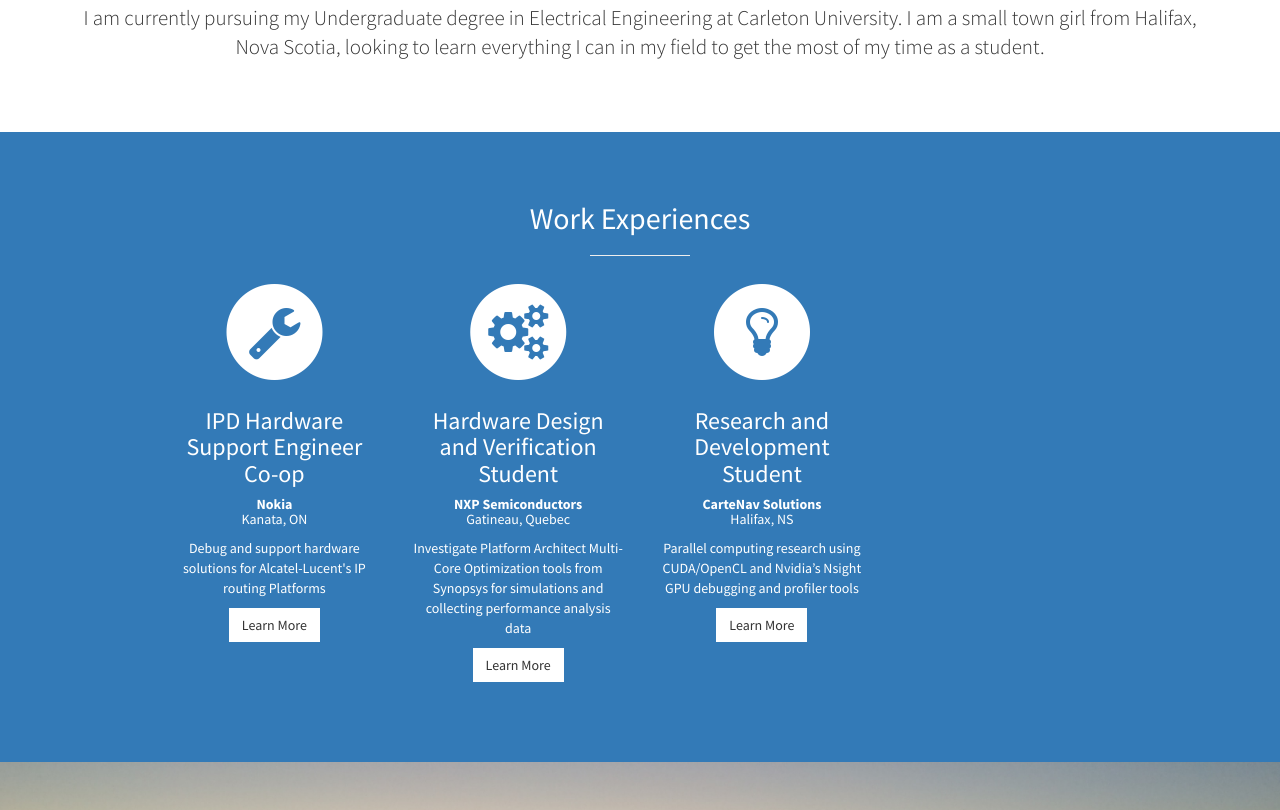
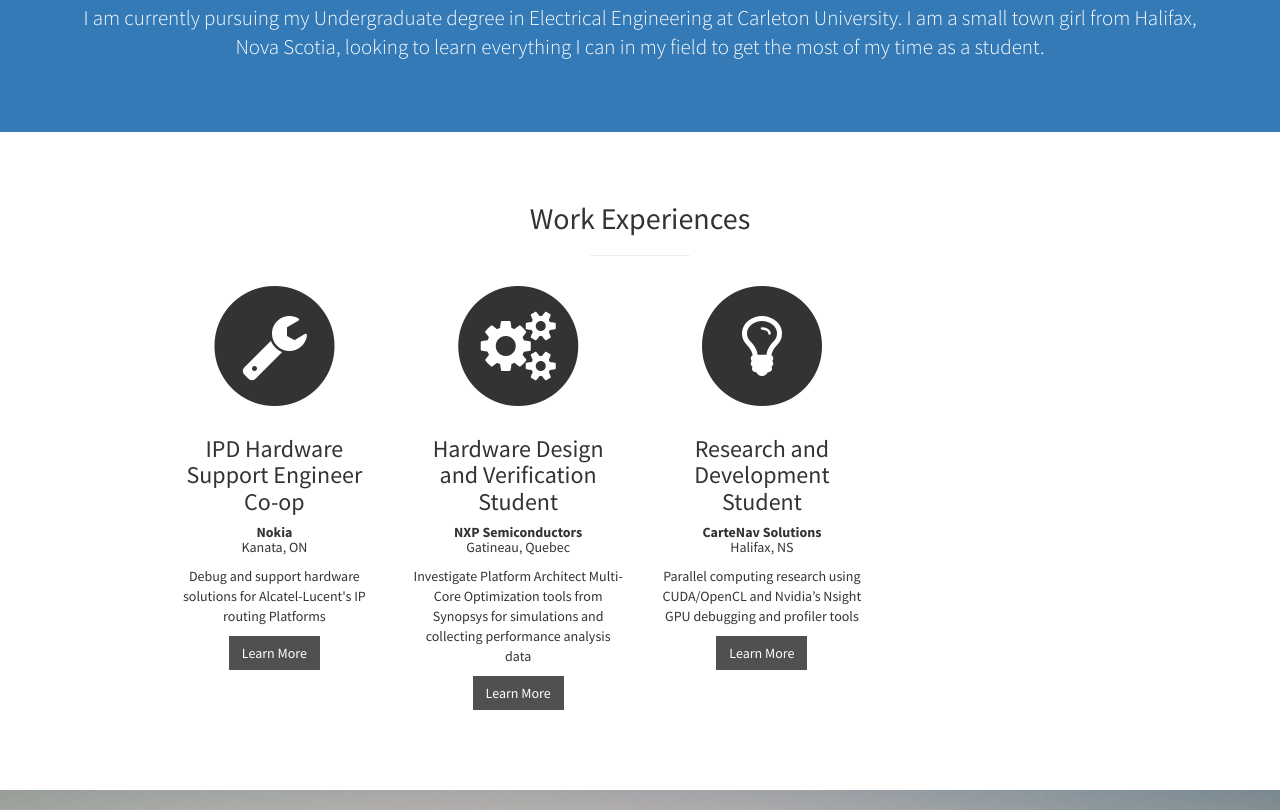
Before and after one commit to emmawang9/emmawang9.github.io, a plain HTML site: page index.html in a window 1280 px wide. Shown: the part 910-1720 px from the top of the page. Drawn offline with Linux system fonts and the light colour scheme.

Commit message:
fixed buttons and changed bg colours

```diff
--- a/css/stylish-portfolio.css
+++ b/css/stylish-portfolio.css
@@ -30,11 +30,10 @@ body {
 }
 
 /* Custom Button Styles */
-
 .btn-dark {
     border-radius: 0;
     color: #fff;
-    background-color: rgba(80,80,80,0.4);
+    background-color: rgba(80,80,80, 0.4);
 }
 
 .btn-dark:hover,
@@ -42,6 +41,19 @@ body {
 .btn-dark:active {
     color: #fff;
     background-color: rgba(0,0,0,0.7);
+}
+
+.btn-dark-experience {
+    border-radius: 0;
+    color: #fff;
+    background-color: rgba(80,80,80, 1);
+}
+
+.btn-dark-experience:hover,
+.btn-dark-experience:focus,
+.btn-dark-experience:active {
+    color: #fff;
+    background-color: rgba(0,0,0,0.4);
 }
 
 .btn-light {
--- a/index.html
+++ b/index.html
@@ -71,7 +71,7 @@
     </header>
 
     <!-- About -->
-    <section id="about" class="about">
+    <section id="about" class="about bg-primary">
         <div class="container">
             <div class="row">
                 <div class="col-lg-12 text-center">
@@ -93,7 +93,7 @@
 
     <!-- Work Experiences -->
     <!-- The circle icons use Font Awesome's stacked icon classes. For more information, visit http://fontawesome.io/examples/ -->
-    <section id="experiences" class="experiences bg-primary">
+    <section id="experiences" class="experiences">
         <div class="container">
             <div class="row text-center">
                 <div class="col-lg-10 col-lg-offset-1">
@@ -102,38 +102,38 @@
                     <div class="row">
                         <div class="col-md-3 col-sm-6">
                             <div class="experiences-item">
-                                <span class="fa-stack fa-4x">
+                                <span class="fa-stack fa-5x">
                                 <i class="fa fa-circle fa-stack-2x"></i>
-                                <i class="fa fa-wrench fa-stack-1x text-primary"></i>
+                                <i class="fa fa-wrench fa-stack-1x" style="color: white"></i>
                             </span>
                                 <h3>IPD Hardware Support Engineer Co-op</h3>
                                 <h5><strong>Nokia</strong><br>Kanata, ON</h5>
                                 <p>Debug and support hardware solutions for Alcatel-Lucent's IP routing Platforms</p>
-                                <a href="https://www.nokia.com/" target="_blank" class="btn btn-light">Learn More</a>
+                                <a href="https://www.nokia.com/" target="_blank" class="btn btn-dark-experience">Learn More</a>
                             </div>
                         </div>
                         <div class="col-md-3 col-sm-6">
                             <div class="experiences-item">
-                                <span class="fa-stack fa-4x">
+                                <span class="fa-stack fa-5x">
                                 <i class="fa fa-circle fa-stack-2x"></i>
-                                <i class="fa fa-cogs fa-stack-1x text-primary"></i>
+                                <i class="fa fa-cogs fa-stack-1x" style="color: white"></i>
                             </span>
                             <h3>Hardware Design and Verification Student</h3>
                             <h5><strong>NXP Semiconductors </strong><br> Gatineau, Quebec</h5>
                             <p>Investigate Platform Architect Multi-Core Optimization tools from Synopsys for simulations and collecting performance analysis data</p>
-                            <a href="https://www.nxp.com/" target="_blank" class="btn btn-light">Learn More</a>
+                            <a href="https://www.nxp.com/" target="_blank" class="btn btn-dark-experience">Learn More</a>
                             </div>
                         </div>
                         <div class="col-md-3 col-sm-6">
                             <div class="experiences-item">
-                                <span class="fa-stack fa-4x">
+                                <span class="fa-stack fa-5x">
                                 <i class="fa fa-circle fa-stack-2x"></i>
-                                <i class="fa fa-lightbulb-o fa-stack-1x text-primary"></i>
+                                <i class="fa fa-lightbulb-o fa-stack-1x" style="color: white"></i>
                             </span>
                                 <h3>Research and Development Student</h3>
                                 <h5><strong>CarteNav Solutions</strong><br> Halifax, NS</h5>
                                 <p>Parallel computing research using CUDA/OpenCL and Nvidia’s Nsight GPU debugging and profiler tools</p>
-                                <a href="https://www.cartenav.com/" target="_blank" class="btn btn-light">Learn More</a>
+                                <a href="https://www.cartenav.com/" target="_blank" class="btn btn-dark-experience">Learn More</a>
                             </div>
                         </div>
                         <!--<div class="col-md-3 col-sm-6">
@@ -213,28 +213,6 @@
         <!-- /.container -->
     </section>
 
-    <!-- Call to Action
-    <aside class="call-to-action bg-primary">
-        <div class="container">
-            <div class="row">
-                <div class="col-lg-12 text-center">
-                    <h3>The buttons below are impossible to resist.</h3>
-                    <a href="#" class="btn btn-lg btn-light">Click Me!</a>
-                    <a href="#" class="btn btn-lg btn-dark">Look at Me!</a>
-                </div>
-            </div>
-        </div>
-    </aside>
-    -->
-    <!-- Map
-    <section id="contact" class="map">
-        <iframe width="100%" height="100%" frameborder="0" scrolling="no" marginheight="0" marginwidth="0" src="https://maps.google.com/maps?f=q&amp;source=s_q&amp;hl=en&amp;geocode=&amp;q=Twitter,+Inc.,+Market+Street,+San+Francisco,+CA&amp;aq=0&amp;oq=twitter&amp;sll=28.659344,-81.187888&amp;sspn=0.128789,0.264187&amp;ie=UTF8&amp;hq=Twitter,+Inc.,+Market+Street,+San+Francisco,+CA&amp;t=m&amp;z=15&amp;iwloc=A&amp;output=embed"></iframe>
-        <br />
-        <small>
-            <a href="https://maps.google.com/maps?f=q&amp;source=embed&amp;hl=en&amp;geocode=&amp;q=Twitter,+Inc.,+Market+Street,+San+Francisco,+CA&amp;aq=0&amp;oq=twitter&amp;sll=28.659344,-81.187888&amp;sspn=0.128789,0.264187&amp;ie=UTF8&amp;hq=Twitter,+Inc.,+Market+Street,+San+Francisco,+CA&amp;t=m&amp;z=15&amp;iwloc=A"></a>
-        </small>
-    </section>
-    -->
     <!-- Footer -->
     <footer class="bg-primary">
       <section id="contact">
```
